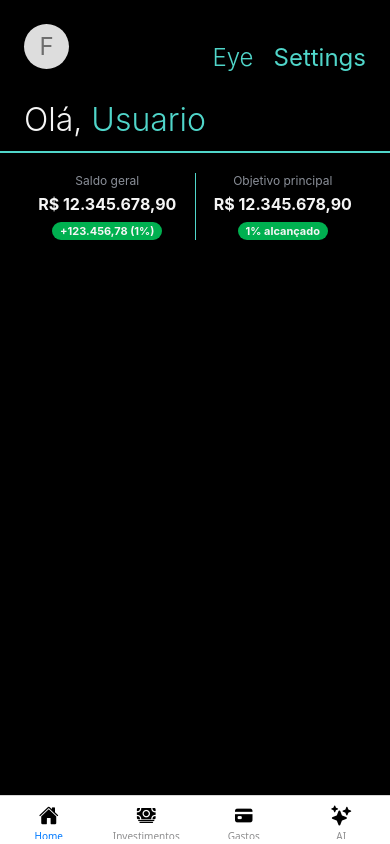
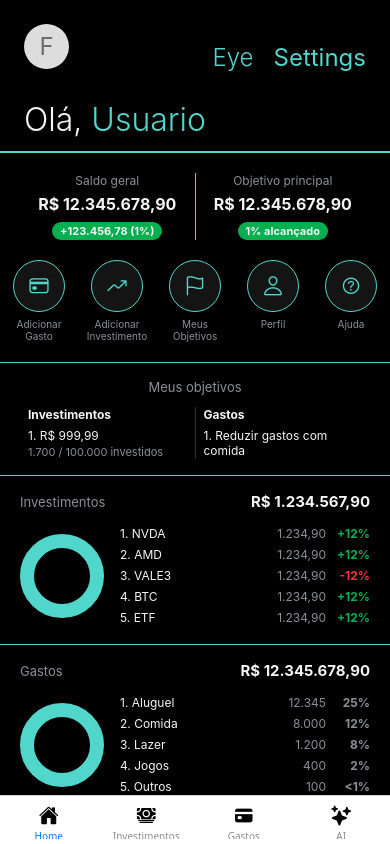
Before and after one commit to WiseJao/InvesteAI, a React Native app in the folder React-Native/: screen /Home in a window 390 px wide. Built offline with nearby package versions, Linux system fonts and the light colour scheme.

Commit message:
feat: adiciona atalhos, objetivos e resumos na home

```diff
--- a/React-Native/source/routes/Home/index.tsx
+++ b/React-Native/source/routes/Home/index.tsx
@@ -1,14 +1,251 @@
-import { View, Text, StyleSheet } from 'react-native';
+import { Text, ScrollView, TouchableOpacity, StyleSheet, View } from 'react-native';
+import { SafeAreaView } from 'react-native-safe-area-context';
+import { useNavigation } from '@react-navigation/native';
+import type { NativeStackNavigationProp } from '@react-navigation/native-stack';
+import { Ionicons } from '@expo/vector-icons';
 import Header from '../../shared/header';
 import BalanceDivider from './components/balanceDivider';
-import { globalStyles } from '../../styles/global';
+import { colors } from '../../styles/colors';
+import type { HomeStackParamList } from './types';
 
-export default function Home() {
+type Atalho = {
+    label: string;
+    icone: keyof typeof Ionicons.glyphMap;
+    rota?: Exclude<keyof HomeStackParamList, 'Home'>;
+};
+
+type Item = {
+    nome: string;
+    valor: string;
+    detalhe: string;
+    positivo?: boolean;
+};
+
+const atalhos: Atalho[] = [
+    { label: 'Adicionar Gasto', icone: 'card-outline' },
+    { label: 'Adicionar Investimento', icone: 'trending-up-outline' },
+    { label: 'Meus Objetivos', icone: 'flag-outline', rota: 'Objetivos' },
+    { label: 'Perfil', icone: 'person-outline', rota: 'Perfil' },
+    { label: 'Ajuda', icone: 'help-circle-outline', rota: 'FAQ' },
+];
+
+const investimentos: Item[] = [
+    { nome: '1. NVDA', valor: '1.234,90', detalhe: '+12%', positivo: true },
+    { nome: '2. AMD', valor: '1.234,90', detalhe: '+12%', positivo: true },
+    { nome: '3. VALE3', valor: '1.234,90', detalhe: '-12%', positivo: false },
+    { nome: '4. BTC', valor: '1.234,90', detalhe: '+12%', positivo: true },
+    { nome: '5. ETF', valor: '1.234,90', detalhe: '+12%', positivo: true },
+];
+
+const gastos: Item[] = [
+    { nome: '1. Aluguel', valor: '12.345', detalhe: '25%' },
+    { nome: '2. Comida', valor: '8.000', detalhe: '12%' },
+    { nome: '3. Lazer', valor: '1.200', detalhe: '8%' },
+    { nome: '4. Jogos', valor: '400', detalhe: '2%' },
+    { nome: '5. Outros', valor: '100', detalhe: '<1%' },
+];
+
+function corDoDetalhe(item: Item) {
+    if (item.positivo === undefined) return colors.textMuted;
+    return item.positivo ? colors.positive : colors.negative;
+}
+
+type ResumoProps = {
+    titulo: string;
+    total: string;
+    itens: Item[];
+};
+
+function Resumo({ titulo, total, itens }: ResumoProps) {
     return (
-        <View style={globalStyles.container}>
-            <Header/>
-            <BalanceDivider/>
-            <Text>Home</Text>
+        <View style={styles.secao}>
+            <View style={styles.resumoTopo}>
+                <Text style={styles.resumoTitulo}>{titulo}</Text>
+                <Text style={styles.resumoTotal}>R$ {total}</Text>
+            </View>
+
+            <View style={styles.resumoCorpo}>
+                <View style={styles.grafico} />
+                <View style={styles.lista}>
+                    {itens.map((item) => (
+                        <View key={item.nome} style={styles.linha}>
+                            <Text style={styles.linhaNome}>{item.nome}</Text>
+                            <Text style={styles.linhaValor}>{item.valor}</Text>
+                            <Text style={[styles.linhaDetalhe, { color: corDoDetalhe(item) }]}>
+                                {item.detalhe}
+                            </Text>
+                        </View>
+                    ))}
+                </View>
+            </View>
         </View>
     );
 }
+
+export default function Home() {
+    const navigation = useNavigation<NativeStackNavigationProp<HomeStackParamList>>();
+
+    return (
+        <SafeAreaView style={styles.container} edges={['top']}>
+            <Header/>
+            <ScrollView>
+                <BalanceDivider/>
+
+                <View style={styles.atalhos}>
+                    {atalhos.map((atalho) => (
+                        <TouchableOpacity
+                            key={atalho.label}
+                            style={styles.atalho}
+                            onPress={atalho.rota ? () => navigation.navigate(atalho.rota!) : undefined}
+                        >
+                            <View style={styles.atalhoIcone}>
+                                <Ionicons name={atalho.icone} size={22} color={colors.primary} />
+                            </View>
+                            <Text style={styles.atalhoLabel}>{atalho.label}</Text>
+                        </TouchableOpacity>
+                    ))}
+                </View>
+
+                <View style={styles.secao}>
+                    <Text style={styles.secaoTitulo}>Meus objetivos</Text>
+                    <View style={styles.objetivos}>
+                        <View style={styles.objetivoColuna}>
+                            <Text style={styles.objetivoTitulo}>Investimentos</Text>
+                            <Text style={styles.objetivoTexto}>1. R$ 999,99</Text>
+                            <Text style={styles.objetivoApoio}>1.700 / 100.000 investidos</Text>
+                        </View>
+                        <View style={styles.objetivoDivisor} />
+                        <View style={styles.objetivoColuna}>
+                            <Text style={styles.objetivoTitulo}>Gastos</Text>
+                            <Text style={styles.objetivoTexto}>1. Reduzir gastos com comida</Text>
+                        </View>
+                    </View>
+                </View>
+
+                <Resumo titulo="Investimentos" total="1.234.567,90" itens={investimentos} />
+                <Resumo titulo="Gastos" total="12.345.678,90" itens={gastos} />
+            </ScrollView>
+        </SafeAreaView>
+    );
+}
+
+const styles = StyleSheet.create({
+    container: {
+        flex: 1,
+        backgroundColor: colors.background,
+    },
+    atalhos: {
+        flexDirection: 'row',
+        justifyContent: 'space-around',
+        paddingBottom: 20,
+    },
+    atalho: {
+        alignItems: 'center',
+        width: 68,
+    },
+    atalhoIcone: {
+        width: 52,
+        height: 52,
+        borderRadius: 26,
+        backgroundColor: colors.surface,
+        borderWidth: 1,
+        borderColor: colors.primary,
+        alignItems: 'center',
+        justifyContent: 'center',
+    },
+    atalhoLabel: {
+        fontSize: 10,
+        color: colors.textMuted,
+        textAlign: 'center',
+        marginTop: 6,
+    },
+    secao: {
+        borderTopWidth: 1,
+        borderTopColor: colors.primary,
+        paddingVertical: 16,
+        paddingHorizontal: 20,
+    },
+    secaoTitulo: {
+        fontSize: 13,
+        color: colors.textMuted,
+        textAlign: 'center',
+        marginBottom: 12,
+    },
+    objetivos: {
+        flexDirection: 'row',
+    },
+    objetivoColuna: {
+        flex: 1,
+        paddingHorizontal: 8,
+    },
+    objetivoDivisor: {
+        width: 1,
+        backgroundColor: colors.border,
+    },
+    objetivoTitulo: {
+        fontSize: 12,
+        fontWeight: 'bold',
+        color: colors.text,
+        marginBottom: 6,
+    },
+    objetivoTexto: {
+        fontSize: 12,
+        color: colors.text,
+    },
+    objetivoApoio: {
+        fontSize: 11,
+        color: colors.textMuted,
+        marginTop: 2,
+    },
+    resumoTopo: {
+        flexDirection: 'row',
+        justifyContent: 'space-between',
+        alignItems: 'center',
+        marginBottom: 12,
+    },
+    resumoTitulo: {
+        fontSize: 13,
+        color: colors.textMuted,
+    },
+    resumoTotal: {
+        fontSize: 15,
+        fontWeight: 'bold',
+        color: colors.text,
+    },
+    resumoCorpo: {
+        flexDirection: 'row',
+        alignItems: 'center',
+    },
+    grafico: {
+        width: 84,
+        height: 84,
+        borderRadius: 42,
+        borderWidth: 14,
+        borderColor: colors.primary,
+        marginRight: 16,
+    },
+    lista: {
+        flex: 1,
+    },
+    linha: {
+        flexDirection: 'row',
+        alignItems: 'center',
+        paddingVertical: 3,
+    },
+    linhaNome: {
+        flex: 1,
+        fontSize: 12,
+        color: colors.text,
+    },
+    linhaValor: {
+        fontSize: 12,
+        color: colors.textMuted,
+        marginRight: 8,
+    },
+    linhaDetalhe: {
+        fontSize: 12,
+        fontWeight: 'bold',
+        minWidth: 36,
+        textAlign: 'right',
+    },
+});
```
